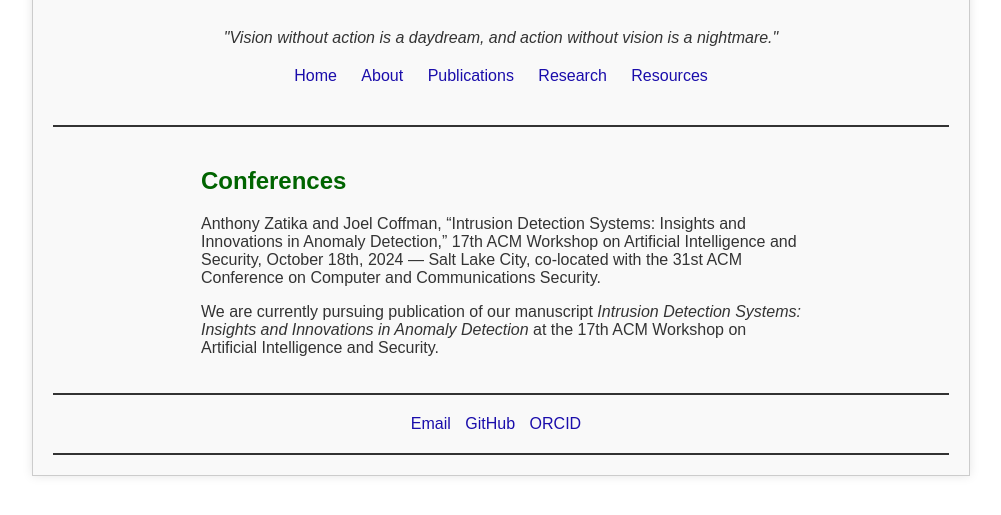
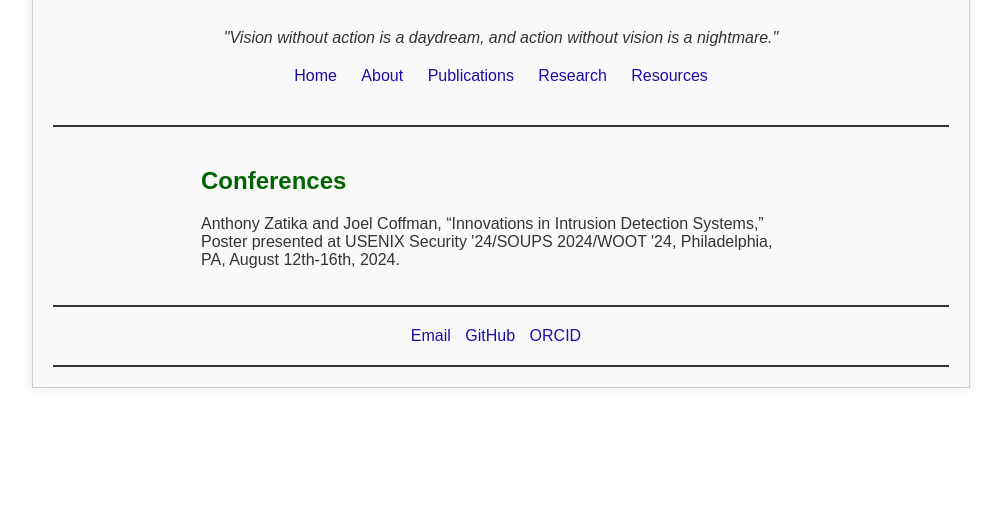
Before and after one commit to jzatika1/jzatika1.github.io, a plain HTML site: page publications.html in a window 1280 px wide. Shown: the part 79-594 px from the top of the page, without its empty margins (139-1140 px from the left). Drawn offline with Linux system fonts and the light colour scheme.

Commit message:
Publication

```diff
--- a/publications.html
+++ b/publications.html
@@ -29,8 +29,7 @@
         <div class="content">
             <div>
                 <h2 class="dark-green-text">Conferences</h2>
-                <p>Anthony Zatika and Joel Coffman, “Intrusion Detection Systems: Insights and Innovations in Anomaly Detection,” 17th ACM Workshop on Artificial Intelligence and Security, October 18th, 2024 — Salt Lake City, co-located with the 31st ACM Conference on Computer and Communications Security.</p>
-                <p>We are currently pursuing publication of our manuscript <em>Intrusion Detection Systems: Insights and Innovations in Anomaly Detection</em> at the 17th ACM Workshop on Artificial Intelligence and Security.</p>
+                <p>Anthony Zatika and Joel Coffman, “Innovations in Intrusion Detection Systems,” Poster presented at USENIX Security '24/SOUPS 2024/WOOT '24, Philadelphia, PA, August 12th-16th, 2024.</p>
             </div>
         </div>
         <div class="footer">
```
